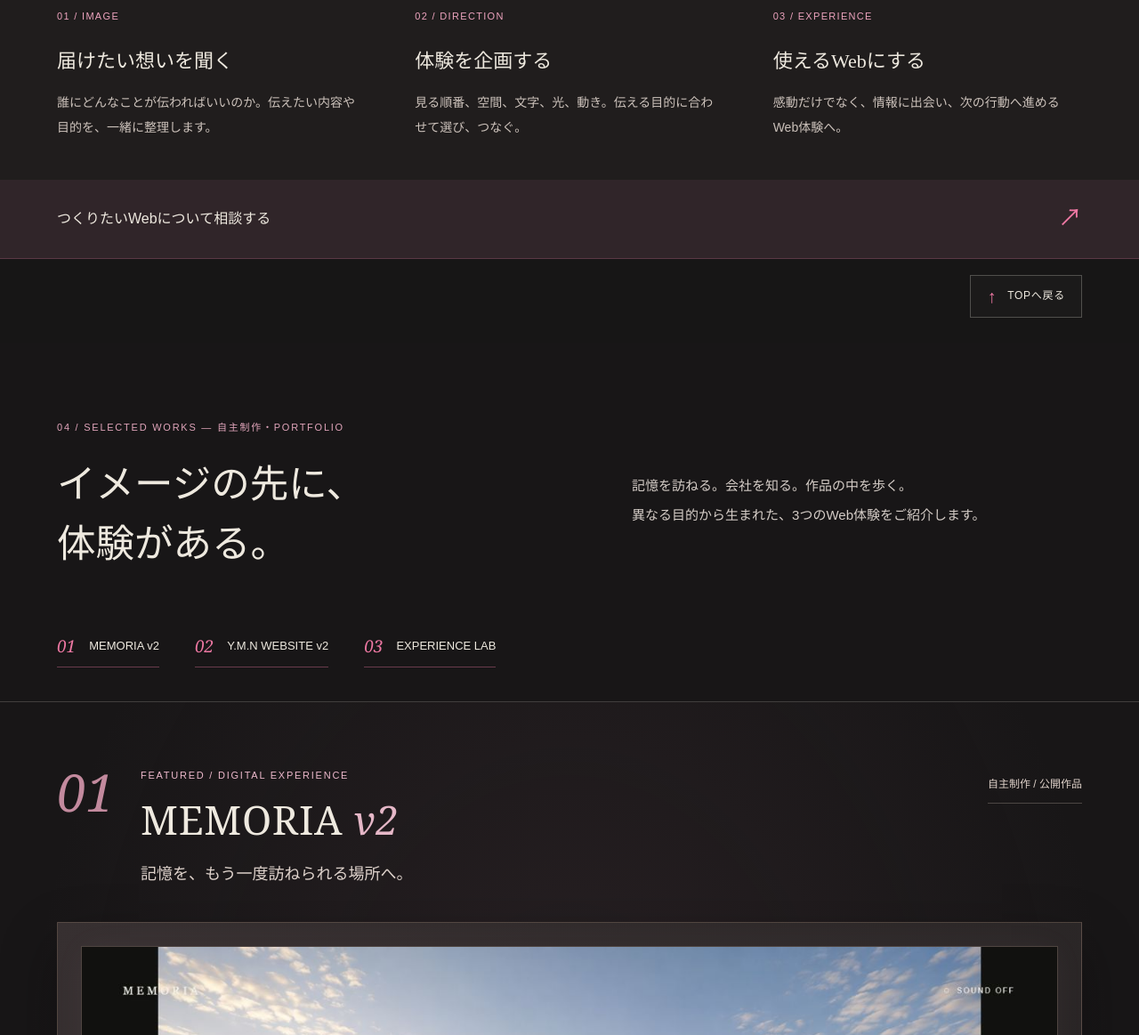
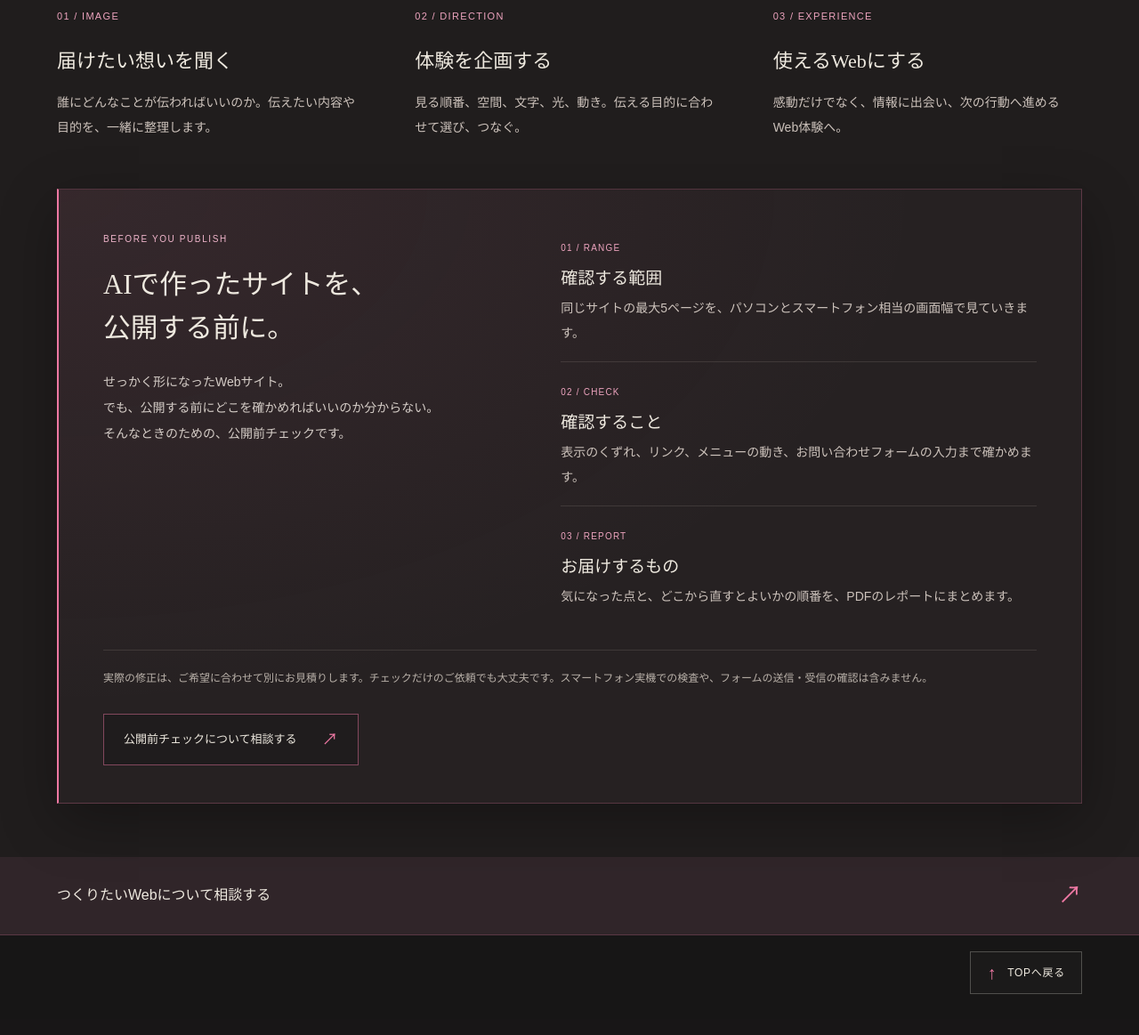
Before and after one commit to ymn-project-web/ymn-project, a plain HTML site: page index.html in a window 1280 px wide. Shown: the part 3513-4676 px from the top of the page at 89% size. Drawn offline with Linux system fonts and the light colour scheme.

Commit message:
Add pre-publish check offer to CREATE GALLERY

```diff
--- a/index.html
+++ b/index.html
@@ -25,6 +25,7 @@
 <section id="create" class="gallery-block" tabindex="-1"><div class="chapter-heading"><p class="eyebrow">03 / CREATE GALLERY — WEB DESIGN</p><h2>イメージを、<br>Webの体験にする。</h2><p>「Webって、こんなことまでできるんだ」<br>表現の前に、誰に何を届けるかを考える。その企画力を展示します。</p></div>
  <div class="create-stage environment"><img class="room-image" src="assets/create-gallery.webp" alt="巨大な桜色のデジタルアートが壁面と空間へ広がるCREATE Gallery" loading="lazy" decoding="async"><div class="exhibit-title"><span>CONCEPT EXHIBITION / 001</span><strong>From an idea,<br><em>an experience.</em></strong><p>イメージから、まだない体験へ。</p></div><div class="project-label"><span>企画について。</span><p>ホームページで<br>どんな気持ちが伝わるかを<br>企画します。</p></div></div>
  <div class="planning"><div><span>01 / IMAGE</span><h3>届けたい想いを聞く</h3><p>誰にどんなことが伝わればいいのか。伝えたい内容や目的を、一緒に整理します。</p></div><div><span>02 / DIRECTION</span><h3>体験を企画する</h3><p>見る順番、空間、文字、光、動き。伝える目的に合わせて選び、つなぐ。</p></div><div><span>03 / EXPERIENCE</span><h3>使えるWebにする</h3><p>感動だけでなく、情報に出会い、次の行動へ進めるWeb体験へ。</p></div></div>
+ <div class="precheck-wrap"><article id="precheck" class="precheck" aria-labelledby="precheck-title" tabindex="-1"><div class="precheck-intro"><p class="precheck-eyebrow">BEFORE YOU PUBLISH</p><h3 id="precheck-title">AIで作ったサイトを、<br>公開する前に。</h3><p>せっかく形になったWebサイト。<br>でも、公開する前にどこを確かめればいいのか分からない。<br>そんなときのための、公開前チェックです。</p></div><ol class="precheck-list"><li><span>01 / RANGE</span><h4>確認する範囲</h4><p>同じサイトの最大5ページを、パソコンとスマートフォン相当の画面幅で見ていきます。</p></li><li><span>02 / CHECK</span><h4>確認すること</h4><p>表示のくずれ、リンク、メニューの動き、お問い合わせフォームの入力まで確かめます。</p></li><li><span>03 / REPORT</span><h4>お届けするもの</h4><p>気になった点と、どこから直すとよいかの順番を、PDFのレポートにまとめます。</p></li></ol><p class="precheck-note">実際の修正は、ご希望に合わせて別にお見積りします。チェックだけのご依頼でも大丈夫です。スマートフォン実機での検査や、フォームの送信・受信の確認は含みません。</p><a class="precheck-cta" href="#contact-form">公開前チェックについて相談する <span aria-hidden="true">↗</span></a></article></div>
 
  <a class="gallery-consult" href="#consultation">つくりたいWebについて相談する <span>↗</span></a>
 
--- a/website-v2.css
+++ b/website-v2.css
@@ -111,3 +111,22 @@ section:focus,article[tabindex]:focus,main:focus{outline:none}
 @media(max-width:760px){.consult-copy h2{font-size:clamp(23px,6.8vw,32px)}.contact-form h3{font-size:22px}}
 
 @media(max-width:360px){.exhibit-heading{grid-template-columns:38px minmax(0,1fr);gap:14px}}
+/* 2026-10 公開前チェック｜CREATE GALLERY内の展示パネル */
+.precheck-wrap{background:#201d1d;padding:10px var(--pad) 60px}
+.precheck{position:relative;display:grid;grid-template-columns:.9fr 1.1fr;gap:28px 6vw;padding:46px 50px 42px;border:1px solid #ee78a338;border-left:2px solid var(--pink);background:radial-gradient(ellipse at 0% 0%,#ee78a314,transparent 60%),#262122;box-shadow:0 20px 60px #0000004d}
+.precheck:focus-visible{outline:2px solid var(--pink);outline-offset:5px}
+.precheck-eyebrow{font-size:10px;letter-spacing:.16em;color:#f0b5cb}
+.precheck h3{font:clamp(26px,2.4vw,36px)/1.6 var(--serif);margin:18px 0 20px}
+.precheck-intro>p:last-child{font-size:14px;line-height:2.1;color:#d5cdc7}
+.precheck-list{list-style:none;margin:0;padding:0;display:grid;gap:0}
+.precheck-list li{padding:18px 0;border-top:1px solid #c9b8ad26}
+.precheck-list li:first-child{border-top:0;padding-top:4px}
+.precheck-list span{font-size:10px;letter-spacing:.12em;color:#eea4bf}
+.precheck-list h4{font:400 19px/1.6 var(--serif);margin:6px 0 4px}
+.precheck-list p{font-size:14px;line-height:2;color:#ccc2bb}
+.precheck-note{grid-column:1/-1;font-size:12px;line-height:1.9;color:#b9b1a9;border-top:1px solid #c9b8ad26;padding-top:20px}
+.precheck-cta{grid-column:1/-1;justify-self:start;display:inline-flex;align-items:center;gap:28px;min-height:50px;padding:11px 22px;font-size:13px;border:1px solid #ee78a37a;background:#1717176b}
+.precheck-cta span{font-size:18px;color:var(--pink)}
+.precheck-cta:hover{box-shadow:inset 0 -3px var(--pink)}
+@media(max-width:760px){.precheck-wrap{padding:0 24px 40px}.precheck{grid-template-columns:1fr;padding:30px 22px 28px;gap:20px}.precheck h3{font-size:26px;margin:14px 0 16px}.precheck-intro>p:last-child{font-size:13px}.precheck-intro br{display:none}.precheck h3 br{display:inline}.precheck-list h4{font-size:18px}.precheck-cta{justify-self:stretch;justify-content:space-between;gap:12px;font-size:13px}}
+@media(max-width:360px){.precheck{padding:26px 18px 24px}.precheck h3{font-size:24px}.precheck-cta{padding:11px 16px;white-space:nowrap}}
```
